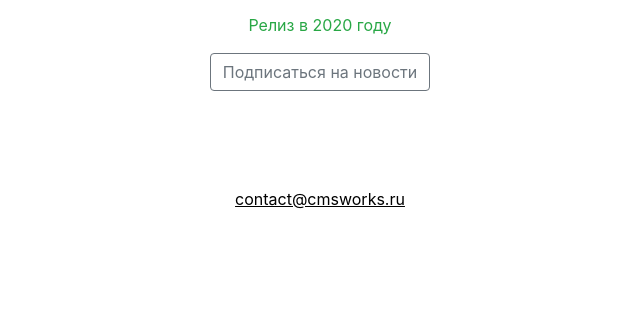
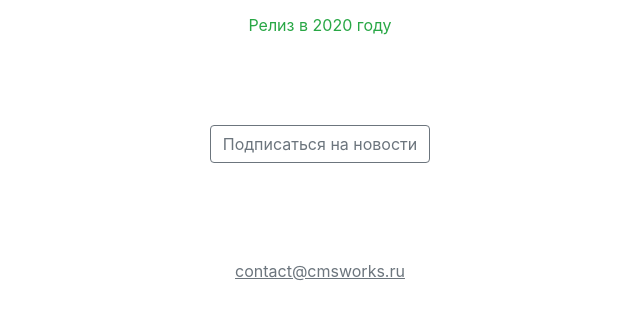
Before and after one commit to Cmsworks/Cmsworks.guthib.io, a plain HTML site: page index.html in a window 1280 px wide. Shown: the part 227-546 px from the top of the page, without its empty margins (320-960 px from the left). Drawn offline with nearby package versions, Linux system fonts and the light colour scheme.

Commit message:
Update index.html

```diff
--- a/index.html
+++ b/index.html
@@ -25,6 +25,7 @@
     <h1 class="text-primary">CmsWorks</h1>
     <p style="font-size: 24px; color: #000000; margin-top: 20px;">Бесплатный скрипт биржи фриланс-услуг</p>
     <p class="text-success">Релиз в 2020 году</p>
+    <br/><br/><br/>
     <a href="javascript:void(0);" class="btn btn-outline-secondary rounded-pill" sp-show-form="141451">Подписаться на новости</a>
 <script src="//static-login.sendpulse.com/apps/fc3/build/loader.js" sp-form-id="8387716c206342c4bb5ba032e0a08d8bde60b3d4abdbeeed9f7050f06e3940fb"></script>
 </center>
@@ -32,7 +33,7 @@
 </div>
 <center>
     <br/><br/>
-    <p style="font-size: 16px; color: #000000;"><a href="mailto:contact@cmsworks.ru" style="color: #000000;"><u>contact@cmsworks.ru</u></a></p>
+    <p><a href="mailto:contact@cmsworks.ru" class="text-muted"><u>contact@cmsworks.ru</u></a></p>
     <p style="font-size: 16px; color: #999999; display: none;"><a href="oferta.pdf" style="color: #999999;"><u>Договор-оферта</u></a></p>
     <br/><br/><br/><br/>
 
```
